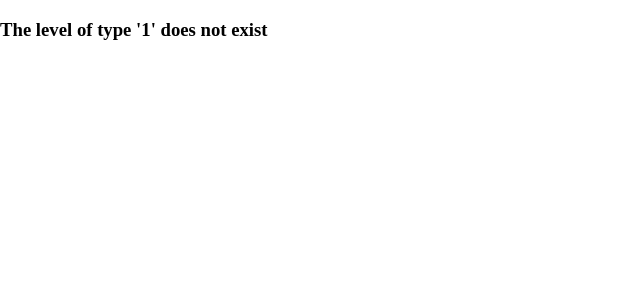
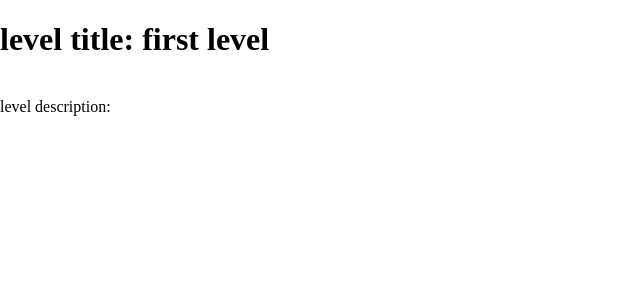
Before and after one commit to ParableWorks/music-app, a React app: page /level/1/1 in a window 1280 px wide. Shown: the top 300 px of the page, without its empty margins (0-640 px from the left). Built offline with nearby package versions, Linux system fonts and the light colour scheme.

Commit message:
remove two types of levels
i am big dumb and did not read what jacob wrote for level design so code before was random garbage instead of just one type of level with muitiple things in it

```diff
--- a/src/App/App.jsx
+++ b/src/App/App.jsx
@@ -23,7 +23,7 @@ const App = () => (
         <BrowserRouter>
           <Switch>
             {/* <Route path="/footer" component={footer} /> */}
-            <Route path="/level/:levelType/:levelNumber" component={Level} />
+            <Route path="/level/:levelNumber" component={Level} />
             <Route path="/levelhub" component={LevelHub} />
             <Route path="/test" component={Test} />
             <Route exact path="/" component={() => <a href="/levelhub">Hello World!</a>} />
--- a/src/Pages/Level/Level.jsx
+++ b/src/Pages/Level/Level.jsx
@@ -1,47 +1,23 @@
 import React from 'react';
 import { useParams } from 'react-router-dom';
 
-import EarTrainingLevel from './components/EarTrainingLevel';
-import MusicTheoryLevel from './components/MusicTheoryLevel';
+import GenericLevel from './components/GenericLevel';
 import levelConfig from '../../levelConfig.json';
 
 const Level = () => {
-  const { levelNumber, levelType } = useParams();
+  const { levelNumber } = useParams();
 
-  switch (levelType.toLowerCase()) {
-    case 'musictheory':
-      if (levelConfig.musicTheory.levels[levelNumber] === undefined) {
+  if (levelConfig.levels[levelNumber] === undefined) {
     return (
       <h3>
-            music theory does not have a level number
+        There is no level with numer:
         {` '${levelNumber}' `}
       </h3>
     );
   }
   return (
-        <MusicTheoryLevel levelConfig={levelConfig.musicTheory.levels[levelNumber]} />
+    <GenericLevel levelConfig={levelConfig.levels[levelNumber]} />
   );
-    case 'eartraining':
-      if (levelConfig.earTraining.levels[levelNumber] === undefined) {
-        return (
-          <h3>
-            ear training does not have a level number
-            {` '${levelNumber}' `}
-          </h3>
-        );
-      }
-      return (
-        <EarTrainingLevel levelConfig={levelConfig.earTraining.levels[levelNumber]} />
-      );
-    default:
-      return (
-        <h3>
-          The level of type
-          {` '${levelType}' `}
-          does not exist
-        </h3>
-      );
-  }
 };
 
 export default Level;
--- a/src/Pages/Level/components/EarTrainingLevel.jsx
+++ /dev/null
@@ -1,27 +0,0 @@
-import React from 'react';
-import PropTypes from 'prop-types';
-
-const EarTrainingLevel = (props) => {
-  const { levelConfig: { title } } = props;
-  return (
-    <h1>
-      level title:
-      {' '}
-      {title}
-    </h1>
-  );
-};
-
-export default EarTrainingLevel;
-
-EarTrainingLevel.propTypes = {
-  levelConfig: PropTypes.shape({
-    title: PropTypes.string,
-  }),
-};
-
-EarTrainingLevel.defaultProps = {
-  levelConfig: {
-    title: '',
-  },
-};
--- /dev/null
+++ b/src/Pages/Level/components/GenericLevel.jsx
@@ -0,0 +1,31 @@
+import React from 'react';
+import PropTypes from 'prop-types';
+
+const GenericLevel = (props) => {
+  const { levelConfig: { title } } = props;
+  return (
+    <div>
+      <h1>
+        level title:
+        {' '}
+        {title}
+      </h1>
+      <br />
+      level description:
+    </div>
+  );
+};
+
+export default GenericLevel;
+
+GenericLevel.propTypes = {
+  levelConfig: PropTypes.shape({
+    title: PropTypes.string,
+  }),
+};
+
+GenericLevel.defaultProps = {
+  levelConfig: {
+    title: '',
+  },
+};
--- a/src/Pages/Level/components/MusicTheoryLevel.jsx
+++ /dev/null
@@ -1,27 +0,0 @@
-import React from 'react';
-import PropTypes from 'prop-types';
-
-const MusicTheoryLevel = (props) => {
-  const { levelConfig: { title } } = props;
-  return (
-    <h1>
-      level title:
-      {' '}
-      {title}
-    </h1>
-  );
-};
-
-export default MusicTheoryLevel;
-
-MusicTheoryLevel.propTypes = {
-  levelConfig: PropTypes.shape({
-    title: PropTypes.string,
-  }),
-};
-
-MusicTheoryLevel.defaultProps = {
-  levelConfig: {
-    title: '',
-  },
-};
--- a/src/levelConfig.json
+++ b/src/levelConfig.json
@@ -1,5 +1,4 @@
 {
-  "musicTheory": {
   "levels": {
     "1": {
       "title": "first level",
@@ -8,12 +7,4 @@
     "2": {
     }
   }
-  },
-  "earTraining": {
-    "levels": {
-      "1": {
-        "title": "ear training level one"
 }
-    }
-  }
-}
--- a/webpack.config.js
+++ b/webpack.config.js
@@ -1,7 +1,7 @@
 const path = require('path');
 const webpack = require('webpack');
 // dont delete this i am still trying to see if i can get it to work -prem
-const ErrorOverlayPlugin = require('error-overlay-webpack-plugin');
+// const ErrorOverlayPlugin = require('error-overlay-webpack-plugin');
 const MiniCssExtractPlugin = require('mini-css-extract-plugin');
 const HtmlWebpackPlugin = require('html-webpack-plugin');
 
```
Lines whose indentation alone changed are shown as unchanged.
